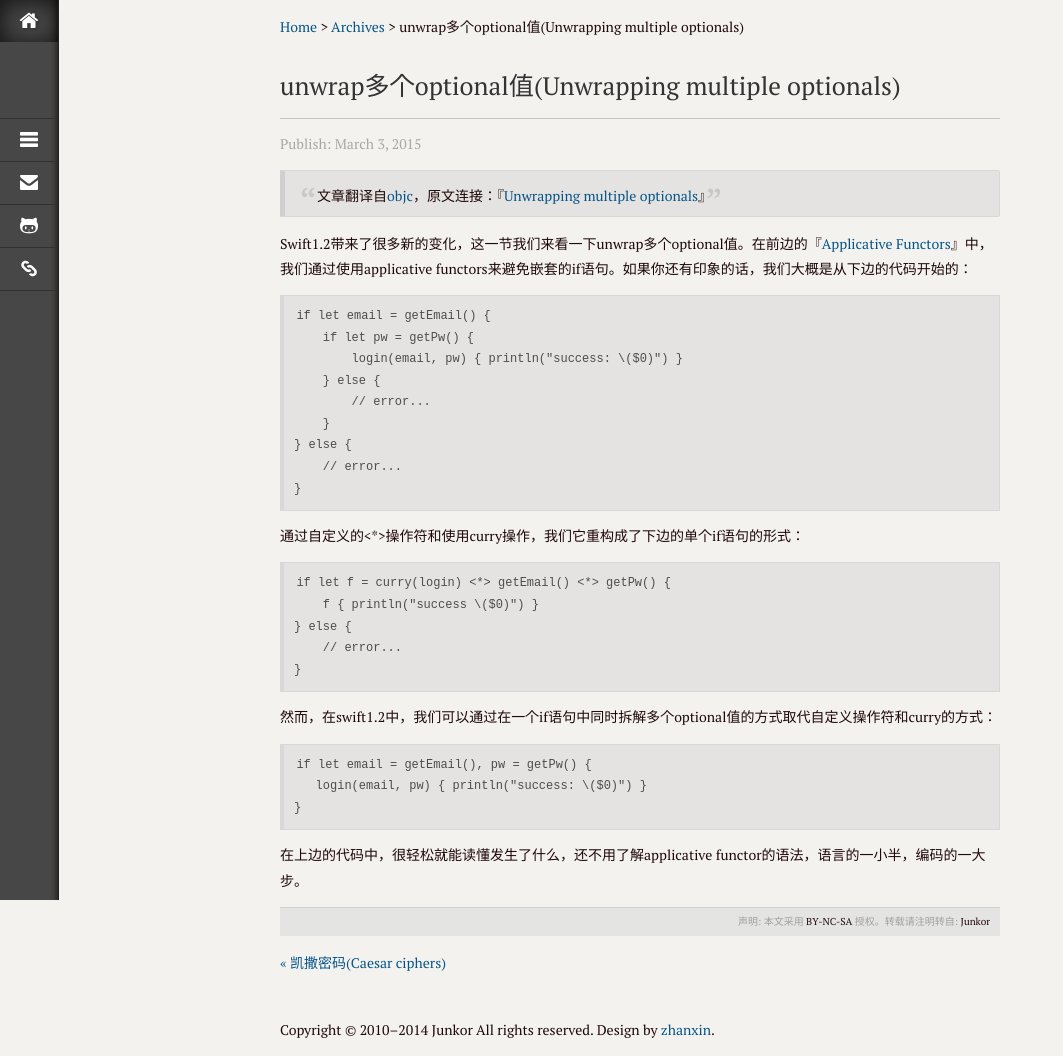
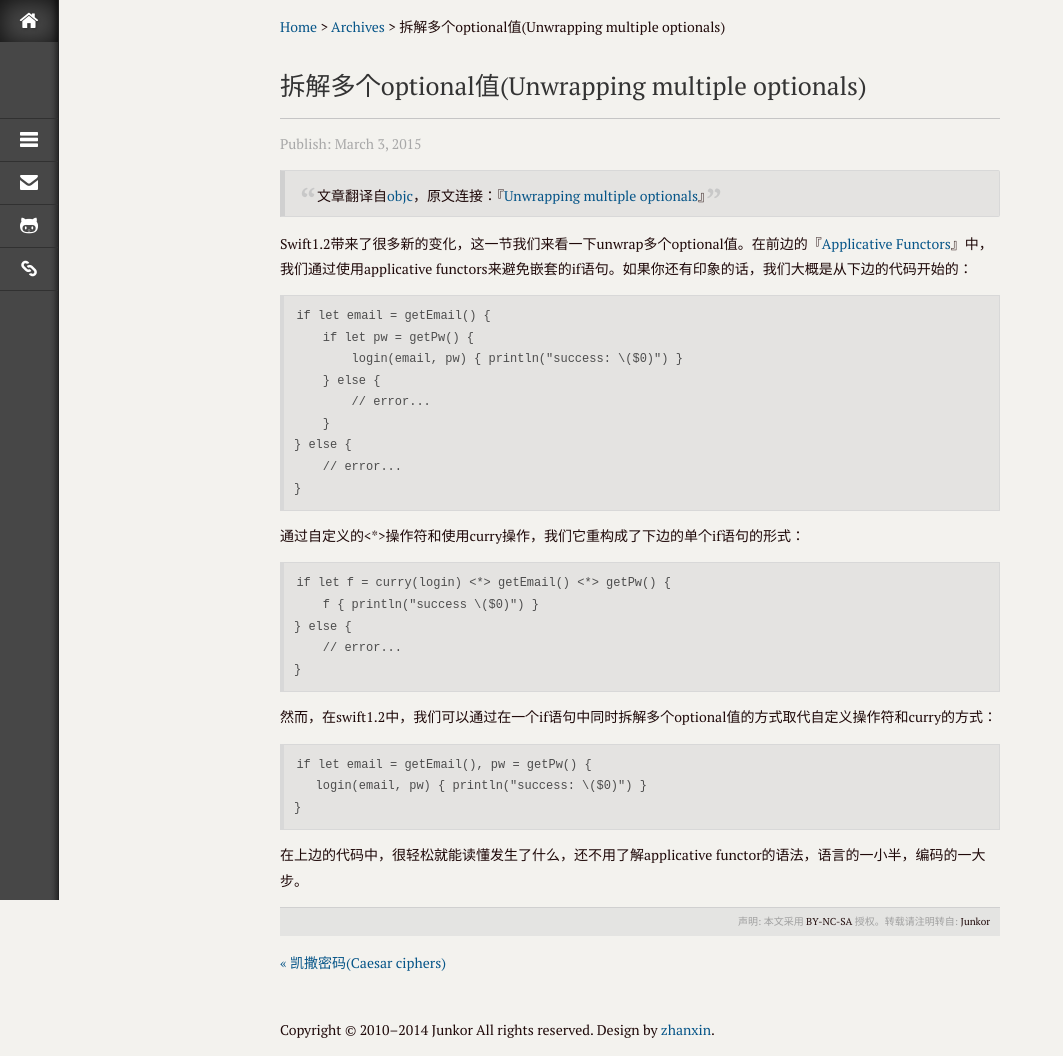
Before and after one commit to junkor/junkor.github.io, a Jekyll site: the page built from _posts/2015-03-03-Unwrapping-multiple-optionals.md, in a window 1280 px wide. Shown: the whole page, without its empty margins (0-1063 px from the left). Built offline with Jekyll 4.4.1, drawn with Linux system fonts in a browser that asks for light colours; comment, search, counter and statistics services are not loaded.

Commit message:
changed title

```diff
--- a/_posts/2015-03-03-Unwrapping-multiple-optionals.md
+++ b/_posts/2015-03-03-Unwrapping-multiple-optionals.md
@@ -1,6 +1,6 @@
 ---
 layout: post
-title: unwrap多个optional值(Unwrapping multiple optionals)
+title: 拆解多个optional值(Unwrapping multiple optionals)
 description: Swift1.2带来了很多新的变化，这一节我们来看一下unwrap多个optional值。在前边的Applicative Functors中，我们通过使用applicative functors来避免嵌套的if语句。如果你还有印象的话，我们大概是从下边的代码开始的...
 keywords: Unwrapping multiple optionals
 ---
```
